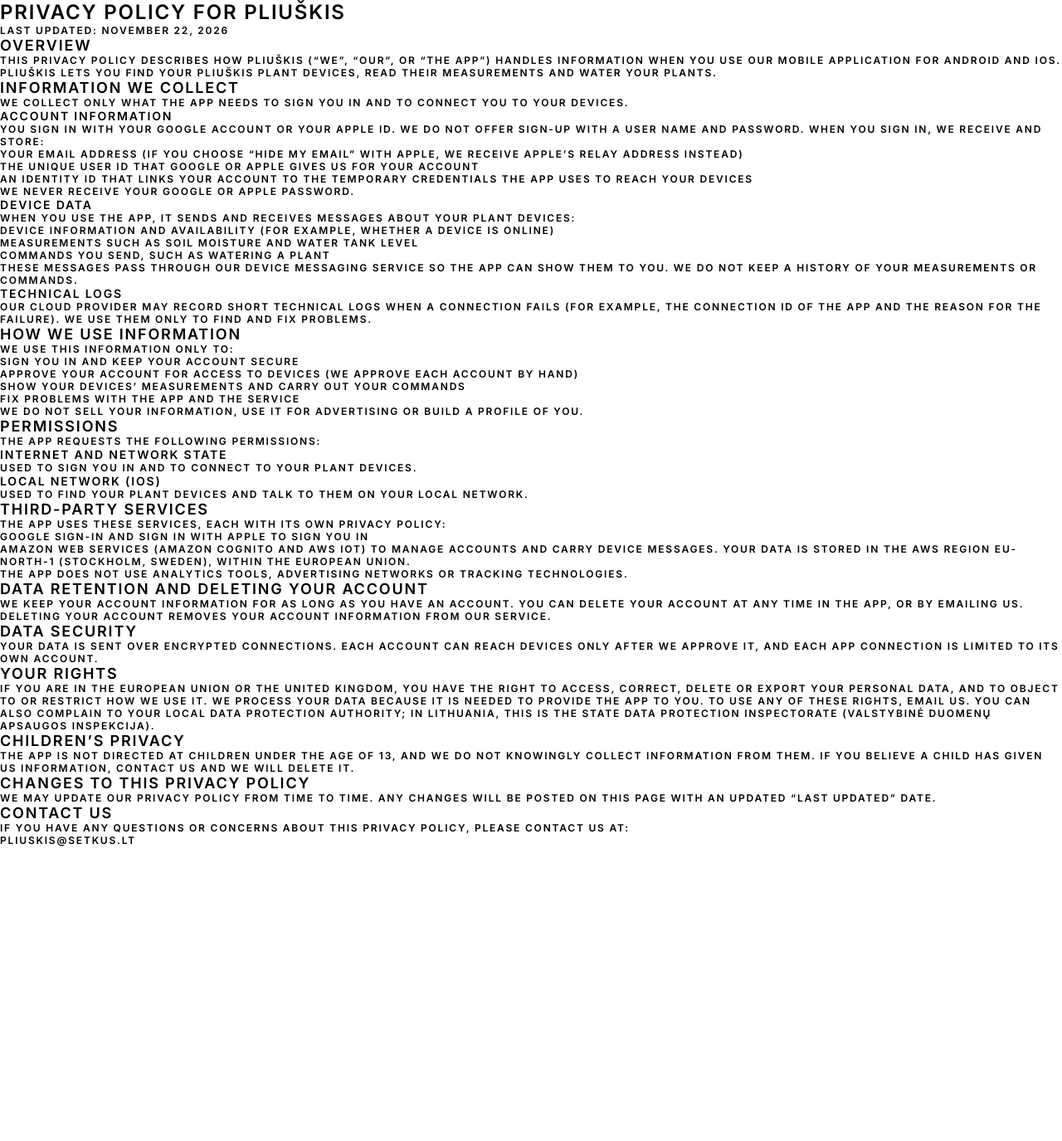
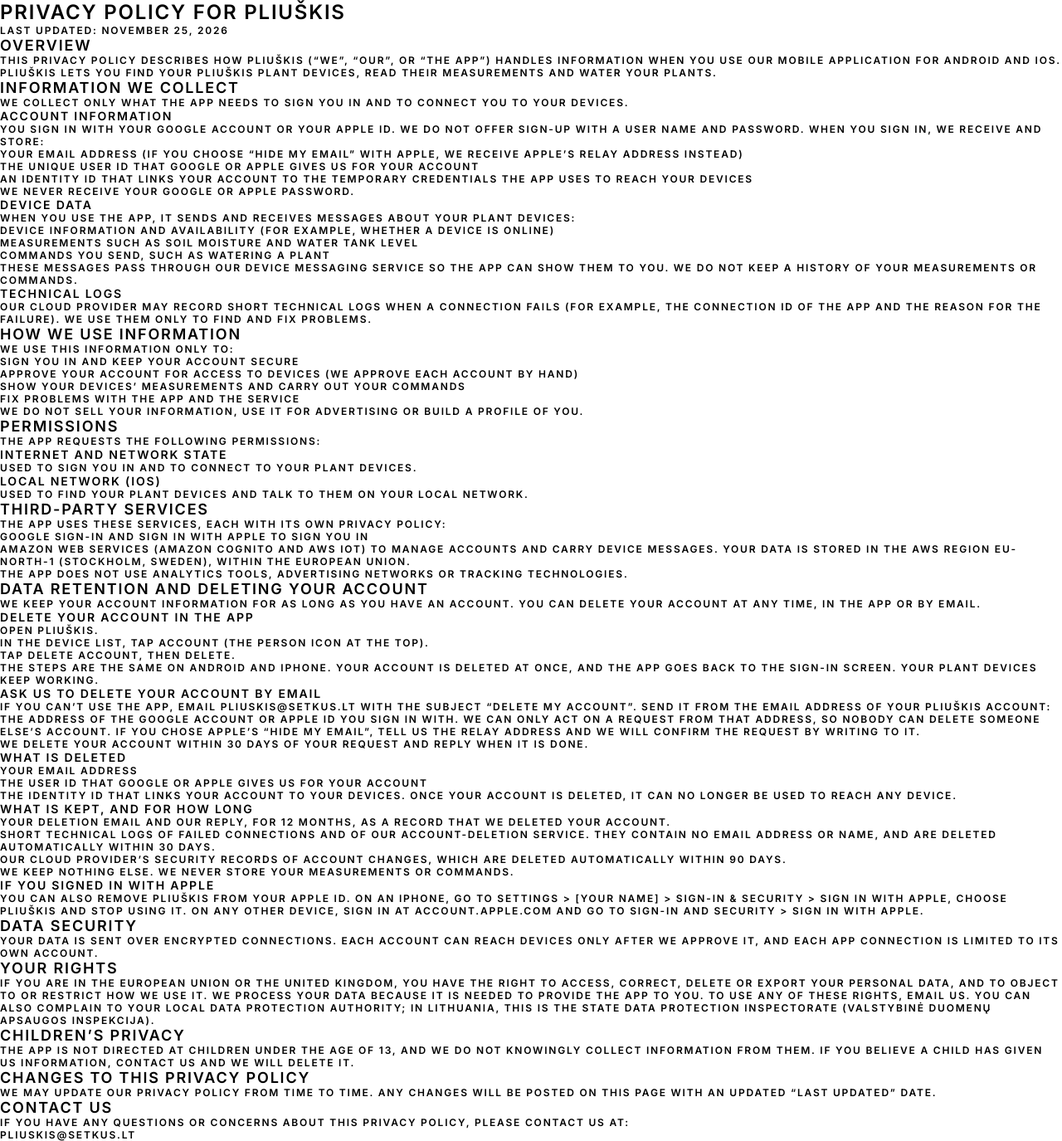
Before and after one commit to rsetkus/robertas-setkus, a Jekyll site: the page built from pliuskis-privacy-policy.md, in a window 1280 px wide. Shown: the whole page at 83% size. Built offline with Jekyll 4.4.1, drawn with Linux system fonts in a browser that asks for light colours; comment, search, counter and statistics services are not loaded; before the commit the page ends 1020 px from its top, so only the background shows below that.

Commit message:
Explain how to delete a Pliuškis account
Replace the privacy policy's section "Data Retention and Deleting Your
Account" with the steps Google Play needs for its account deletion URL:
the in-app steps, the email request from the account's address, the
30-day time limit, what is deleted and what is kept and for how long,
and how Apple users remove the app from their Apple ID. The heading
text and its anchor stay the same. Last updated: November 25, 2026.

Co-Authored-By: Claude Opus 5.5 <noreply@anthropic.com>

```diff
--- a/pliuskis-privacy-policy.md
+++ b/pliuskis-privacy-policy.md
@@ -6,7 +6,7 @@ permalink: /pliuskis-privacy-policy/
 
 # Privacy Policy for Pliuškis
 
-**Last updated: November 22, 2026**
+**Last updated: November 25, 2026**
 
 ## Overview
 
@@ -65,7 +65,39 @@ The app does not use analytics tools, advertising networks or tracking technolog
 
 ## Data Retention and Deleting Your Account
 
-We keep your account information for as long as you have an account. You can delete your account at any time in the app, or by emailing us. Deleting your account removes your account information from our service.
+We keep your account information for as long as you have an account. You can delete your account at any time, in the app or by email.
+
+### Delete your account in the app
+
+1. Open Pliuškis.
+2. In the device list, tap Account (the person icon at the top).
+3. Tap Delete account, then Delete.
+
+The steps are the same on Android and iPhone. Your account is deleted at once, and the app goes back to the sign-in screen. Your plant devices keep working.
+
+### Ask us to delete your account by email
+
+If you can't use the app, email pliuskis@setkus.lt with the subject "Delete my account". Send it from the email address of your Pliuškis account: the address of the Google account or Apple ID you sign in with. We can only act on a request from that address, so nobody can delete someone else's account. If you chose Apple's "Hide My Email", tell us the relay address and we will confirm the request by writing to it.
+
+We delete your account within 30 days of your request and reply when it is done.
+
+### What is deleted
+
+- Your email address
+- The user ID that Google or Apple gives us for your account
+- The identity ID that links your account to your devices. Once your account is deleted, it can no longer be used to reach any device.
+
+### What is kept, and for how long
+
+- Your deletion email and our reply, for 12 months, as a record that we deleted your account.
+- Short technical logs of failed connections and of our account-deletion service. They contain no email address or name, and are deleted automatically within 30 days.
+- Our cloud provider's security records of account changes, which are deleted automatically within 90 days.
+
+We keep nothing else. We never store your measurements or commands.
+
+### If you signed in with Apple
+
+You can also remove Pliuškis from your Apple ID. On an iPhone, go to Settings > [your name] > Sign-In & Security > Sign in with Apple, choose Pliuškis and stop using it. On any other device, sign in at account.apple.com and go to Sign-In and Security > Sign in with Apple.
 
 ## Data Security
 
```
